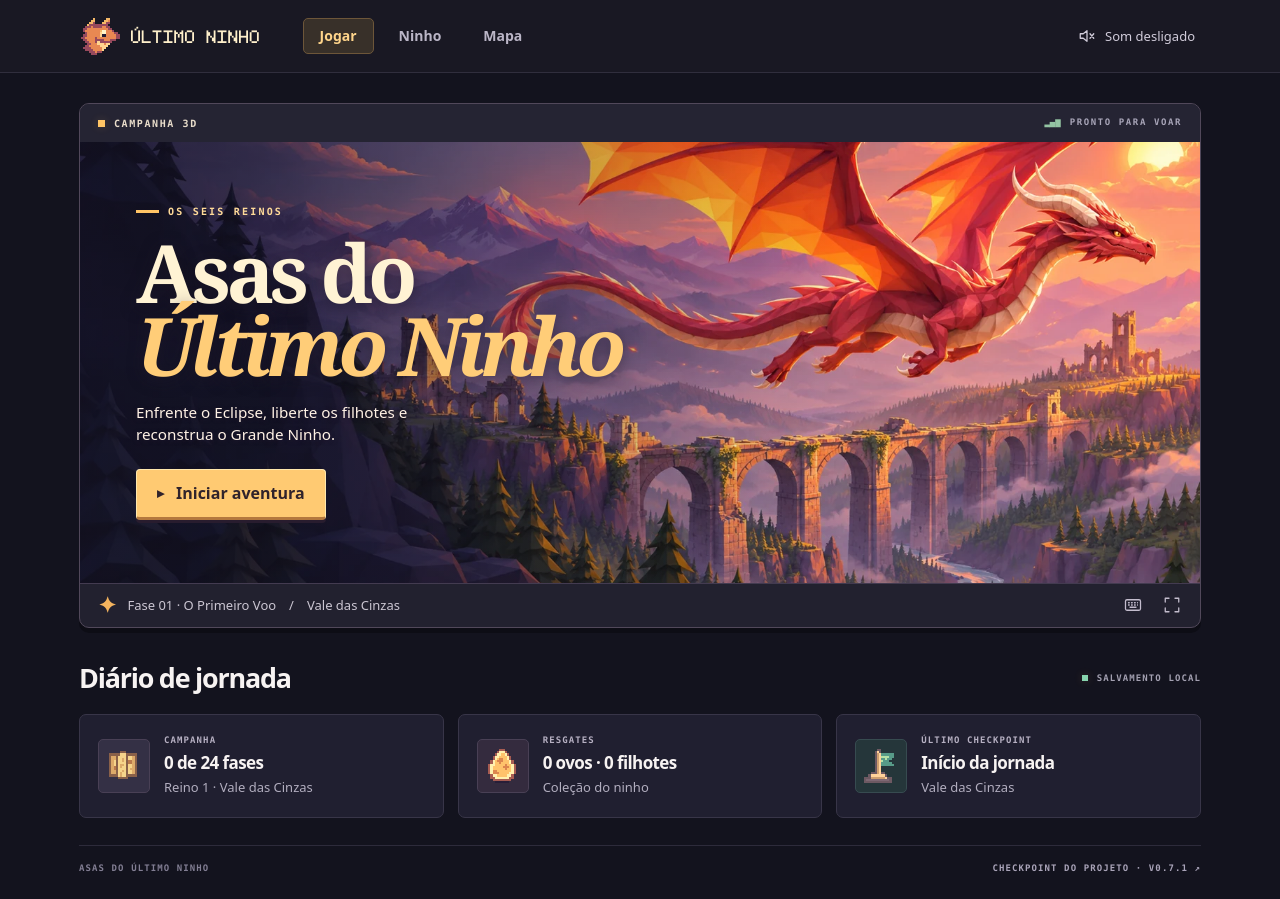
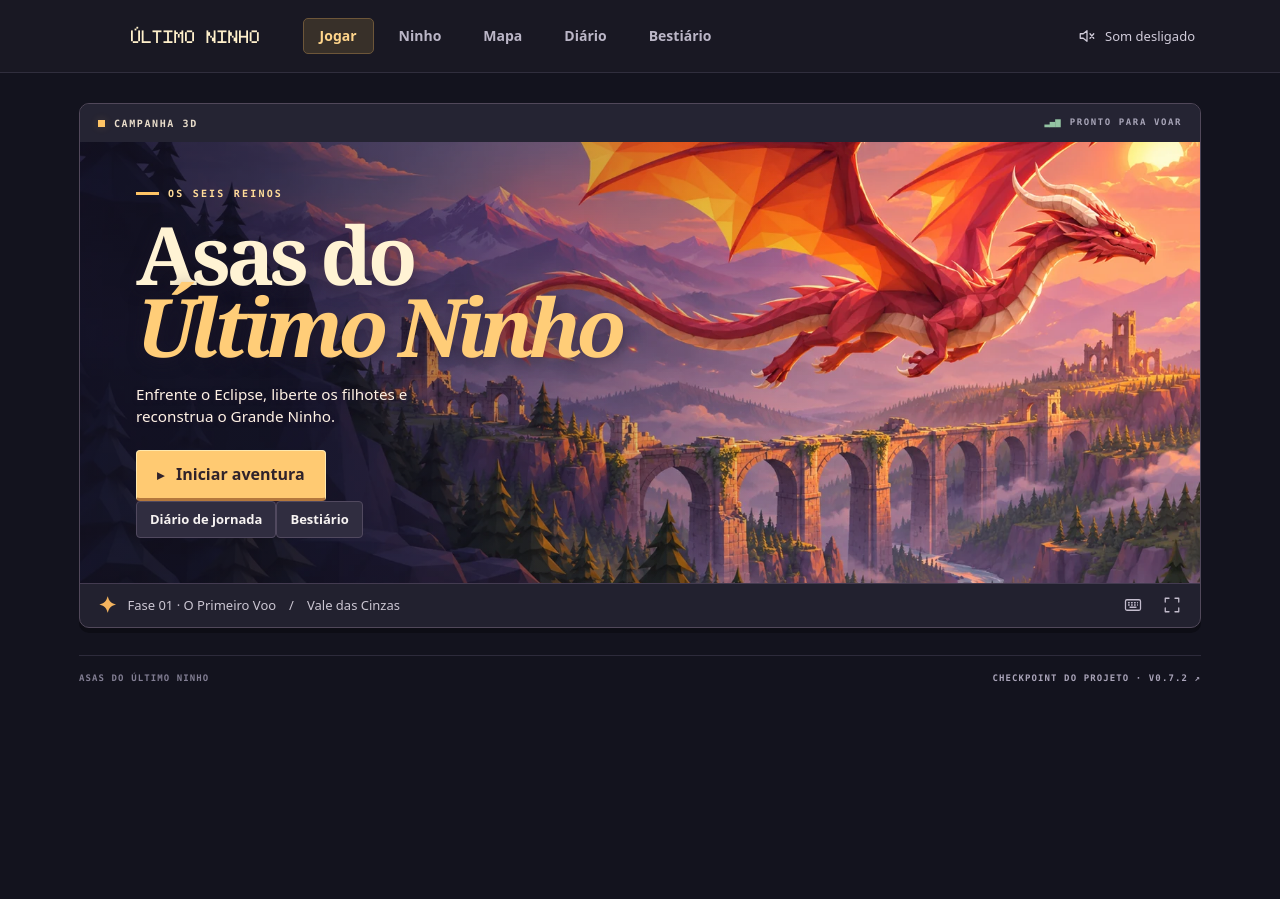
Before and after one commit to jogoiarexx-blip/Asas-do-ultimo-ninho, a website: page dist/index.html in a window 1280 px wide. After the commit the page ends 800 px from the top, so only its background shows below. Drawn offline with Linux system fonts and the light colour scheme.

Commit message:
v0.7.2: menu expandido e Diário removido de baixo da tela

```diff
--- a/dist/index.html
+++ b/dist/index.html
@@ -1,13 +1,13 @@
 <!doctype html><html lang="pt-BR"><head><meta charset="utf-8"><meta name="viewport" content="width=device-width,initial-scale=1"><meta name="theme-color" content="#13131e"><title>Asas do Último Ninho</title><link rel="stylesheet" href="style.css"></head><body>
-<header><div class="bar"><a class="brand" href="#jogar" aria-label="Último Ninho, início"><canvas data-icon="dragon" width="20" height="20"></canvas><span>ÚLTIMO NINHO</span></a><nav aria-label="Navegação"><button data-page="jogar" class="active">Jogar</button><button data-page="ninho">Ninho</button><button data-page="mapa">Mapa</button></nav><button id="sound" class="sound" aria-pressed="false"><span id="soundIcon"></span><span id="soundLabel">Som desligado</span></button></div></header>
+<header><div class="bar"><a class="brand" href="#jogar" aria-label="Último Ninho, início"><canvas data-icon="dragon" width="20" height="20"></canvas><span>ÚLTIMO NINHO</span></a><nav aria-label="Navegação"><button data-page="jogar" class="active">Jogar</button><button data-page="ninho">Ninho</button><button data-page="mapa">Mapa</button><button data-page="diario">Diário</button><button data-page="bestiario">Bestiário</button></nav><button id="sound" class="sound" aria-pressed="false"><span id="soundIcon"></span><span id="soundLabel">Som desligado</span></button></div></header>
 <main><section id="jogar"><div class="console"><div class="rim"><span class="rim-label"><i></i> CAMPANHA 3D</span><span class="rim-right"><span class="signal">▂▄▆</span> <span id="ready">PRONTO PARA VOAR</span></span></div>
-<div class="screen" id="screen"><div id="cover"><div class="hero-copy"><div class="hero-kicker"><span></span> OS SEIS REINOS</div><h1>Asas do<br><em>Último Ninho</em></h1><p>Enfrente o Eclipse, liberte os filhotes e reconstrua o Grande Ninho.</p><button class="gold" id="launch"><b aria-hidden="true">▸</b> <span>Iniciar aventura</span></button></div></div>
+<div class="screen" id="screen"><div id="cover"><div class="hero-copy"><div class="hero-kicker"><span></span> OS SEIS REINOS</div><h1>Asas do<br><em>Último Ninho</em></h1><p>Enfrente o Eclipse, liberte os filhotes e reconstrua o Grande Ninho.</p><button class="gold" id="launch"><b aria-hidden="true">▸</b> <span>Iniciar aventura</span></button><div class="cover-links"><button class="ghost" data-page="diario">Diário de jornada</button><button class="ghost" data-page="bestiario">Bestiário</button></div></div></div>
 <div id="game" role="img" aria-label="Campo de voo tridimensional" tabindex="-1" hidden></div><div id="hud" hidden><div id="hudPhase" class="hud-phase"></div><div id="meters"></div><button id="pause" title="Pausar" aria-label="Pausar">Ⅱ</button></div><div id="trainingSignal" class="training-signal" hidden aria-hidden="true"></div><div id="explorationMarkers" hidden aria-hidden="true"></div><div id="bossSignal" class="boss-signal" hidden aria-hidden="true"></div><div id="flightInfo" hidden><div id="flightTip"></div><div class="route"><span id="routeName">Percurso</span><progress id="routeProgress" max="100" value="0"></progress></div></div><div id="overlay" hidden></div></div>
 <div class="console-foot"><span><b class="cross">✦</b><span id="stageLabel"></span></span><div><button id="help" title="Controles" aria-label="Ver controles"></button><button id="expand" title="Tela cheia" aria-label="Tela cheia"></button></div></div>
 <div id="touch" hidden><div><button data-key="ArrowLeft">◀</button><button data-key="ArrowUp">▲</button><button data-key="ArrowDown">▼</button><button data-key="ArrowRight">▶</button></div><div><button data-key="Space">Fogo</button><button data-key="ShiftLeft">Esquiva</button><button data-key="KeyF">Fúria</button><button data-key="KeyE">Poder</button></div></div></div>
 <section id="trainingPanel" class="training-panel" aria-label="Controles e estatísticas de treinamento" hidden><div class="training-heading"><div><div class="kicker">CAMPO DE TREINAMENTO</div><h2>Pratique com sua dupla</h2><p>Sem gastar recursos ou substituir o voo salvo. Vida de treino nunca chega a zero. O poder E está liberado apenas nesta prática.</p><div class="training-team">Equipe: <span id="trainingTeam"></span></div></div><button class="ghost" data-act="trainingExit">← Voltar ao ninho</button></div><div class="training-tools"><div class="training-drills" role="group" aria-label="Exercício"><button class="ghost" data-training-drill="targets" aria-pressed="true">Alvos fixos</button><button class="ghost" data-training-drill="moving" aria-pressed="false">Mira em movimento</button><button class="ghost" data-training-drill="dodge" aria-pressed="false">Esquiva</button></div><div class="training-actions"><button class="ghost" data-act="trainingRefill">Recarregar poderes</button><button class="ghost" data-act="trainingReset">Zerar exercício</button></div></div><div id="trainingStats" class="training-stats"></div><p class="training-note">Espaço: sopro · E: elemental · F: fúria · Shift: esquiva · P/Esc: pausar. Os números incluem o dano dos companheiros e recomeçam ao trocar de exercício. Impactos reduzem a vida; bloqueios são absorvidos pelo escudo.</p></section>
-<div class="section-title"><h2>Diário de jornada</h2><span class="smallcap"><i class="green"></i> <span id="storageState">SALVAMENTO LOCAL</span></span></div><div class="cards" id="journal"></div></section>
+</section>
 <section id="area" hidden><div class="section-title"><h1 id="areaTitle"></h1><button class="ghost" data-page="jogar">← Voltar ao jogo</button></div><div id="areaContent"></div></section>
-<footer><span>ASAS DO ÚLTIMO NINHO</span><button id="devlog">CHECKPOINT DO PROJETO · V0.7.1 ↗</button></footer></main>
+<footer><span>ASAS DO ÚLTIMO NINHO</span><button id="devlog">CHECKPOINT DO PROJETO · V0.7.2 ↗</button></footer></main>
 <dialog id="dialog"><div id="dialogContent"></div><button class="ghost" id="closeDialog">Fechar</button></dialog><div id="toast" role="status"></div>
 <script src="catalog.js"></script><script src="dragons.js"></script><script src="evolution.js"></script><script src="save.js"></script><script src="art.js"></script><script src="vendor/flight-view.js"></script><script src="flight.js"></script><script src="training.js"></script><script src="app.js"></script></body></html>
```
